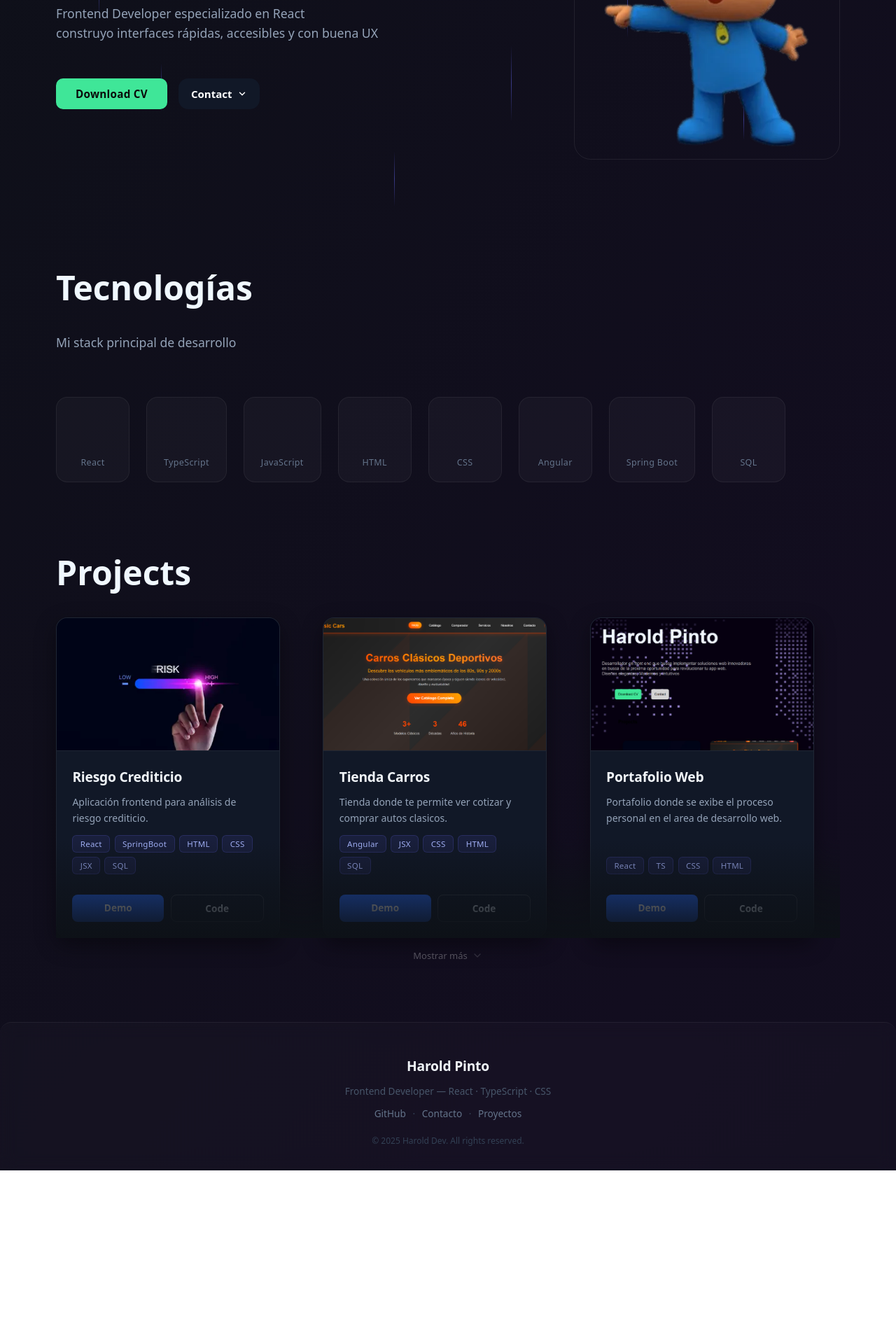
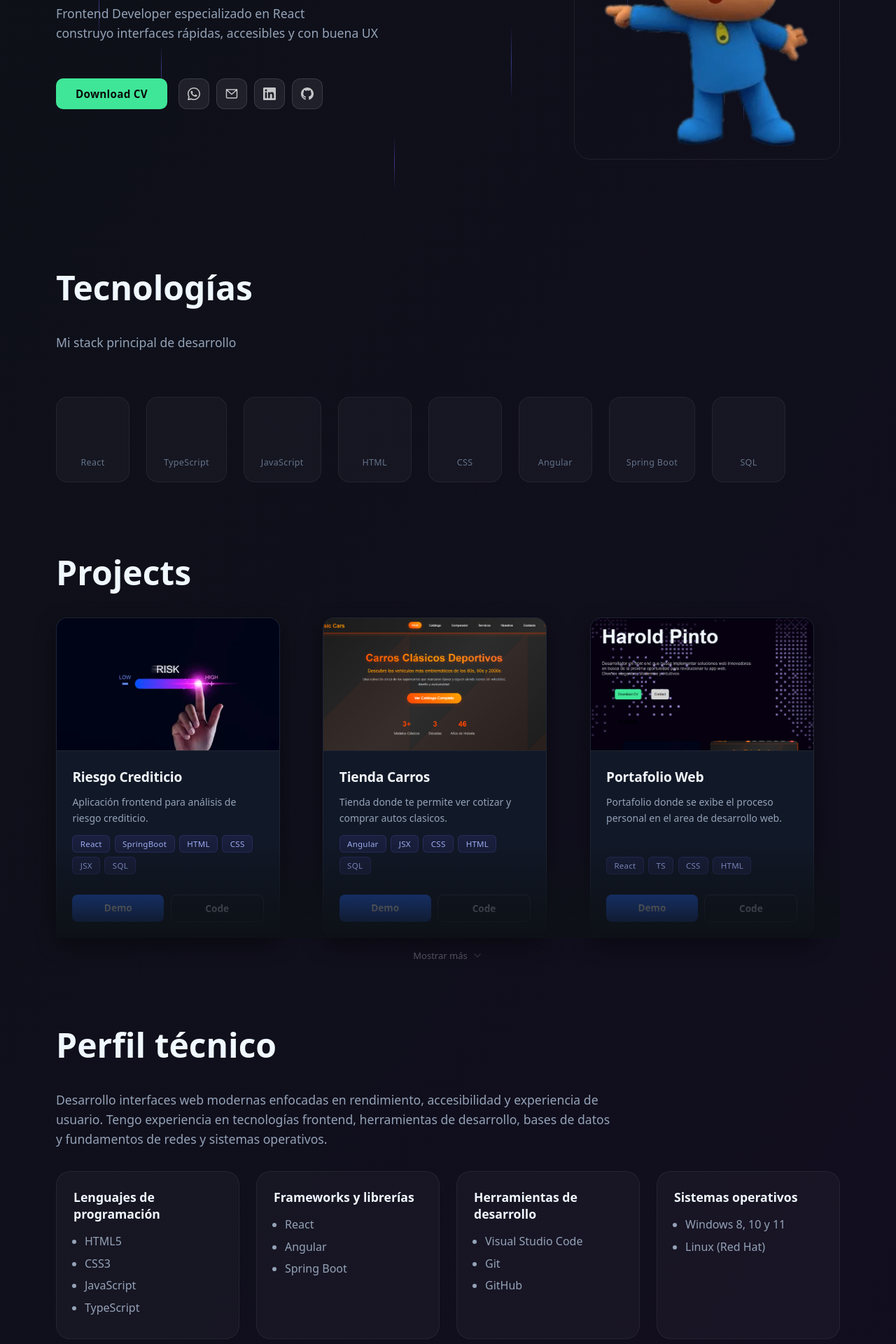
Before and after one commit to HaroldPSuarez/Portafolio-Dev, a React (Vite) app in the folder Portafolio/: page / in a window 1280 px wide. Shown: the part 420-2340 px from the top of the page at 70% size. Before the commit the page ends 2092 px from the top, so only its background shows below. Built offline with nearby package versions, Linux system fonts and the light colour scheme; some icons are missing.

Commit message:
feat: enhance contact section with responsive icons and tooltips; add technical profile section to home page

```diff
--- a/Portafolio/src/components/BtonContact/Contact/Contact.css
+++ b/Portafolio/src/components/BtonContact/Contact/Contact.css
@@ -1,119 +1,93 @@
-.contact-wrapper {
-  position: relative;
-  display: inline-block;
+.contact-icons {
+  display: flex;
+  align-items: center;
+  gap: 10px;
+  flex-wrap: wrap;
 }
 
-/* BOTÓN */
+.contact-icon-btn {
+  position: relative;
 
-.ContactBtn {
   display: flex;
   align-items: center;
-  gap: 8px;
+  justify-content: center;
 
-  padding: 12px 18px;
+  width: 44px;
+  height: 44px;
 
-  border: none;
-  border-radius: 14px;
+  border-radius: 12px;
 
-  background: #111827;
-  color: white;
+  background: rgba(255, 255, 255, 0.07);
+  border: 1px solid rgba(255, 255, 255, 0.12);
 
-  font-size: 15px;
-  font-weight: 600;
+  color: rgba(255, 255, 255, 0.75);
 
-  cursor: pointer;
+  text-decoration: none;
 
   transition:
-    background 0.25s ease,
+    background 0.2s ease,
+    border-color 0.2s ease,
+    color 0.2s ease,
     transform 0.2s ease;
 }
 
-.ContactBtn:hover {
-  background: #1f2937;
-  transform: translateY(-1px);
+.contact-icon-btn:hover {
+  background: rgba(255, 255, 255, 0.13);
+  border-color: rgba(255, 255, 255, 0.28);
+  color: #ffffff;
+  transform: translateY(-2px);
 }
 
-.contact-chevron {
-  transition: transform 0.25s ease;
+.contact-icon-btn:active {
+  transform: translateY(0px) scale(0.96);
 }
 
-.ContactBtn.open .contact-chevron {
-  transform: rotate(180deg);
+/* Tooltip */
+
+.contact-icon-tooltip {
+  position: absolute;
+  bottom: calc(100% + 8px);
+  left: 50%;
+  transform: translateX(-50%) translateY(4px);
+
+  background: #1f2937;
+  color: #f1f5f9;
+  font-size: 12px;
+  font-weight: 500;
+  white-space: nowrap;
+
+  padding: 5px 10px;
+  border-radius: 8px;
+
+  pointer-events: none;
+  opacity: 0;
+
+  transition:
+    opacity 0.18s ease,
+    transform 0.18s ease;
 }
 
-/* DROPDOWN */
-
-.contact-dropdown {
+.contact-icon-tooltip::after {
+  content: "";
   position: absolute;
-
-  top: calc(100% + 12px);
-  left: 0;
-
-  min-width: 220px;
-
-  display: flex;
-  flex-direction: column;
-  gap: 8px;
-
-  padding: 10px;
-
-  border-radius: 18px;
-
-  background: rgba(17, 24, 39, 0.95);
-
-  backdrop-filter: blur(14px);
-
-  box-shadow:
-    0 10px 30px rgba(0, 0, 0, 0.25);
-
-  opacity: 0;
-  pointer-events: none;
-
-  transform: translateY(-10px) scale(0.98);
-
-  transition:
-    opacity 0.25s ease,
-    transform 0.25s ease;
-
-  z-index: 100;
+  top: 100%;
+  left: 50%;
+  transform: translateX(-50%);
+  border: 5px solid transparent;
+  border-top-color: #1f2937;
 }
 
-.contact-dropdown.open {
+.contact-icon-btn:hover .contact-icon-tooltip {
   opacity: 1;
-  pointer-events: auto;
-
-  transform: translateY(0) scale(1);
+  transform: translateX(-50%) translateY(0);
 }
 
-/* OPCIONES */
+/* Responsive: en pantallas muy pequeñas los iconos se achican un poco */
 
-.contact-option {
-  display: flex;
-  align-items: center;
-  gap: 12px;
-
-  padding: 12px 14px;
-
-  border-radius: 12px;
-
-  text-decoration: none;
-  color: #f8fafc;
-
-  font-size: 14px;
-  font-weight: 500;
-
-  transition:
-    background 0.2s ease,
-    transform 0.2s ease;
+@media (max-width: 400px) {
+  .contact-icon-btn {
+    width: 40px;
+    height: 40px;
+    border-radius: 10px;
+  }
 }
-
-.contact-option:hover {
-  background: rgba(255, 255, 255, 0.08);
-  transform: translateX(3px);
-}
-
-.contact-icon {
-  display: flex;
-  align-items: center;
-  justify-content: center;
-}
--- a/Portafolio/src/components/BtonContact/Contact/Contact.tsx
+++ b/Portafolio/src/components/BtonContact/Contact/Contact.tsx
@@ -1,4 +1,3 @@
-import { useState, useEffect, useRef } from "react";
 import "./Contact.css";
 
 const contacts = [
@@ -6,9 +5,8 @@ const contacts = [
     id: 1,
     label: "WhatsApp",
     href: "https://wa.me/3114500319",
-    color: "#25d366",
     icon: (
-      <svg width="17" height="17" viewBox="0 0 24 24" fill="currentColor">
+      <svg width="18" height="18" viewBox="0 0 24 24" fill="currentColor">
         <path d="M17.472 14.382c-.297-.149-1.758-.867-2.03-.967-.273-.099-.471-.148-.67.15-.197.297-.767.966-.94 1.164-.173.199-.347.223-.644.075-.297-.15-1.255-.463-2.39-1.475-.883-.788-1.48-1.761-1.653-2.059-.173-.297-.018-.458.13-.606.134-.133.298-.347.446-.52.149-.174.198-.298.298-.497.099-.198.05-.371-.025-.52-.075-.149-.669-1.612-.916-2.207-.242-.579-.487-.5-.669-.51-.173-.008-.371-.01-.57-.01-.198 0-.52.074-.792.372-.272.297-1.04 1.016-1.04 2.479 0 1.462 1.065 2.875 1.213 3.074.149.198 2.096 3.2 5.077 4.487.709.306 1.262.489 1.694.625.712.227 1.36.195 1.871.118.571-.085 1.758-.719 2.006-1.413.248-.694.248-1.289.173-1.413-.074-.124-.272-.198-.57-.347z" />
         <path d="M12 0C5.373 0 0 5.373 0 12c0 2.123.554 4.17 1.535 5.943L.057 23.857a.5.5 0 0 0 .612.612l5.984-1.463A11.945 11.945 0 0 0 12 24c6.627 0 12-5.373 12-12S18.627 0 12 0zm0 21.882a9.877 9.877 0 0 1-5.034-1.378l-.36-.214-3.733.913.944-3.64-.235-.374A9.869 9.869 0 0 1 2.118 12C2.118 6.533 6.533 2.118 12 2.118c5.467 0 9.882 4.415 9.882 9.882 0 5.467-4.415 9.882-9.882 9.882z" />
       </svg>
@@ -18,11 +16,10 @@ const contacts = [
     id: 2,
     label: "Correo",
     href: "mailto:harolpintosuarez54321@gmail.com",
-    color: "#94a3b8",
     icon: (
       <svg
-        width="17"
-        height="17"
+        width="18"
+        height="18"
         viewBox="0 0 24 24"
         fill="none"
         stroke="currentColor"
@@ -39,9 +36,8 @@ const contacts = [
     id: 3,
     label: "LinkedIn",
     href: "https://linkedin.com/in/tu-perfil",
-    color: "#0a66c2",
     icon: (
-      <svg width="17" height="17" viewBox="0 0 24 24" fill="currentColor">
+      <svg width="18" height="18" viewBox="0 0 24 24" fill="currentColor">
         <path d="M20.447 20.452h-3.554v-5.569c0-1.328-.027-3.037-1.852-3.037-1.853 0-2.136 1.445-2.136 2.939v5.667H9.351V9h3.414v1.561h.046c.477-.9 1.637-1.85 3.37-1.85 3.601 0 4.267 2.37 4.267 5.455v6.286zM5.337 7.433a2.062 2.062 0 0 1-2.063-2.065 2.064 2.064 0 1 1 2.063 2.065zm1.782 13.019H3.555V9h3.564v11.452zM22.225 0H1.771C.792 0 0 .774 0 1.729v20.542C0 23.227.792 24 1.771 24h20.451C23.2 24 24 23.227 24 22.271V1.729C24 .774 23.2 0 22.222 0h.003z" />
       </svg>
     ),
@@ -50,9 +46,8 @@ const contacts = [
     id: 4,
     label: "GitHub",
     href: "https://github.com/HaroldPSuarez",
-    color: "#e2e8f0",
     icon: (
-      <svg width="17" height="17" viewBox="0 0 24 24" fill="currentColor">
+      <svg width="18" height="18" viewBox="0 0 24 24" fill="currentColor">
         <path d="M12 0C5.374 0 0 5.373 0 12c0 5.302 3.438 9.8 8.207 11.387.599.111.793-.261.793-.577v-2.234c-3.338.726-4.033-1.416-4.033-1.416-.546-1.387-1.333-1.756-1.333-1.756-1.089-.745.083-.729.083-.729 1.205.084 1.839 1.237 1.839 1.237 1.07 1.834 2.807 1.304 3.492.997.107-.775.418-1.305.762-1.604-2.665-.305-5.467-1.334-5.467-5.931 0-1.311.469-2.381 1.236-3.221-.124-.303-.535-1.524.117-3.176 0 0 1.008-.322 3.301 1.23A11.509 11.509 0 0 1 12 5.803c1.02.005 2.047.138 3.006.404 2.291-1.552 3.297-1.23 3.297-1.23.653 1.653.242 2.874.118 3.176.77.84 1.235 1.911 1.235 3.221 0 4.609-2.807 5.624-5.479 5.921.43.372.823 1.102.823 2.222v3.293c0 .319.192.694.801.576C20.566 21.797 24 17.3 24 12c0-6.627-5.373-12-12-12z" />
       </svg>
     ),
@@ -60,66 +55,22 @@ const contacts = [
 ];
 
 function Contact() {
-  const [open, setOpen] = useState(false);
-  const ref = useRef<HTMLDivElement>(null);
-
-  useEffect(() => {
-    const handleClickOutside = (e: MouseEvent) => {
-      if (ref.current && !ref.current.contains(e.target as Node)) {
-        setOpen(false);
-      }
-    };
-
-    document.addEventListener("mousedown", handleClickOutside);
-
-    return () => {
-      document.removeEventListener("mousedown", handleClickOutside);
-    };
-  }, []);
-
   return (
-    <div className="contact-wrapper" ref={ref}>
-      <button
-        className={`ContactBtn ${open ? "open" : ""}`}
-        onClick={() => setOpen((prev) => !prev)}
-      >
-        Contact
-        <svg
-          className="contact-chevron"
-          width="14"
-          height="14"
-          viewBox="0 0 24 24"
-          fill="none"
-          stroke="currentColor"
-          strokeWidth="2.5"
-          strokeLinecap="round"
-          strokeLinejoin="round"
-        >
-          <polyline points="6 9 12 15 18 9" />
-        </svg>
-      </button>
-
-      <div className={`contact-dropdown ${open ? "open" : ""}`}>
-        {contacts.map((item, i) => (
+    <div className="contact-icons">
+      {contacts.map((item) => (
         <a
           key={item.id}
           href={item.href}
           target="_blank"
           rel="noreferrer"
-            className="contact-option"
-            style={{
-              transitionDelay: open ? `${i * 55}ms` : "0ms",
-            }}
-            onClick={() => setOpen(false)}
+          className="contact-icon-btn"
+          aria-label={item.label}
+          title={item.label}
         >
-            <span className="contact-icon" style={{ color: item.color }}>
           {item.icon}
-            </span>
-
-            <span>{item.label}</span>
+          <span className="contact-icon-tooltip">{item.label}</span>
         </a>
       ))}
-      </div>
     </div>
   );
 }
--- a/Portafolio/src/components/Header/Header.css
+++ b/Portafolio/src/components/Header/Header.css
@@ -12,10 +12,9 @@
   border-radius: 2em;
   padding: 0.5em 1em;
   width: fit-content;
-  max-width: 90%;
+  max-width: calc(100vw - 2rem);
   box-sizing: border-box;
 
-  /* centrado + estado inicial visible */
   transform: translateX(-50%) translateY(0);
   opacity: 1;
   transition: transform 0.3s ease, opacity 0.3s ease;
@@ -30,12 +29,12 @@
 /* ── Estados de visibilidad ── */
 .header--visible {
   opacity: 1;
-  transform: translateX(-50%) translateY(0);      /* ← siempre con el -50% */
+  transform: translateX(-50%) translateY(0);
 }
 
 .header--hidden {
   opacity: 0;
-  transform: translateX(-50%) translateY(-120%);  /* ← siempre con el -50% */
+  transform: translateX(-50%) translateY(-120%);
   pointer-events: none;
 }
 
@@ -44,10 +43,11 @@
   list-style: none;
   display: flex;
   align-items: center;
+  justify-content: center;
   gap: 0.5rem;
   margin: 0;
   padding: 0.4rem 0.6rem;
-  flex-wrap: wrap;
+  flex-wrap: nowrap; /* ← nunca rompe a segunda línea */
 }
 
 .menu li a {
@@ -58,6 +58,7 @@
   font-weight: 500;
   padding: 0.4rem 0.9rem;
   border-radius: 1em;
+  white-space: nowrap; /* ← el texto de cada link no se parte */
   transition: color 0.2s ease, background 0.2s ease;
 }
 
@@ -69,24 +70,11 @@
 /* ── Responsive tablet ── */
 @media (max-width: 768px) {
   .Header {
-    width: 90%;
-    padding: 0.4em 0.8em;
+    padding: 0.4em 0.6em;
   }
 
   .menu {
-    gap: 0.2rem;
-  }
-
-  .menu li a {
-    font-size: 0.85rem;
-    padding: 0.35rem 0.7rem;
-  }
-}
-
-/* ── Responsive móvil ── */
-@media (max-width: 480px) {
-  .Header {
-    width: 95%;
+    gap: 0.1rem;
   }
 
   .menu li a {
@@ -94,3 +82,19 @@
     padding: 0.3rem 0.55rem;
   }
 }
+
+/* ── Responsive móvil ── */
+@media (max-width: 480px) {
+  .Header {
+    padding: 0.3em 0.4em;
+  }
+
+  .menu {
+    gap: 0;
+  }
+
+  .menu li a {
+    font-size: 0.72rem;
+    padding: 0.25rem 0.4rem;
+  }
+}
--- a/Portafolio/src/components/ProjectsSection/ProjectsSection.css
+++ b/Portafolio/src/components/ProjectsSection/ProjectsSection.css
@@ -28,7 +28,7 @@
     to bottom,
     transparent 0%,
     rgba(13, 17, 23, 0.6) 50%,
-    #0d1117 100%    /* ← tu color de fondo */
+    #0d1117 100%
   );
   transition: opacity 0.5s ease;
 }
@@ -64,7 +64,9 @@
 /* ── Chevron ── */
 .projects-show-more .chevron {
   opacity: 0.5;
-  transition: transform 0.4s cubic-bezier(0.4, 0, 0.2, 1), opacity 0.25s ease;
+  transition:
+    transform 0.4s cubic-bezier(0.4, 0, 0.2, 1),
+    opacity 0.25s ease;
 }
 
 .projects-show-more:hover .chevron {
@@ -74,3 +76,25 @@
 .projects-show-more.open .chevron {
   transform: rotate(180deg);
 }
+
+/* ── Grid de tarjetas ── */
+.PcardFlex {
+  display: grid;
+  grid-template-columns: repeat(3, 1fr);
+  gap: 1.5rem;
+  width: 100%;
+}
+
+/* pantalla mediana */
+@media (max-width: 1100px) {
+  .PcardFlex {
+    grid-template-columns: repeat(2, 1fr);
+  }
+}
+
+/* móvil */
+@media (max-width: 600px) {
+  .PcardFlex {
+    grid-template-columns: 1fr;
+  }
+}
--- a/Portafolio/src/pages/Home/Home.css
+++ b/Portafolio/src/pages/Home/Home.css
@@ -36,22 +36,18 @@
   border-radius: 24px;
   border: 1px solid rgba(255, 255, 255, 0.08);
 }
-
 .hero-title {
   font-size: 6rem;
   font-weight: 700;
   letter-spacing: -0.02em;
   line-height: 1.1;
   margin: 0;
+
+  white-space: nowrap;
 }
 
-article p {
-  font-size: 1.1rem;
-  font-weight: 400;
-  color: #94a3b8;
-  line-height: 1.6;
-}
-
+/* ── Texto ── */
+article p,
 p {
   font-size: 1.1rem;
   font-weight: 400;
@@ -64,9 +60,10 @@ p {
     text-align: center;
   }
 }
+
 /* ── Botones ── */
 .actions {
-  margin: 2rem 0 0 0;
+  margin: 2rem 0 0;
   display: flex;
   gap: 1rem;
   flex-wrap: wrap;
@@ -75,21 +72,22 @@ p {
 /* ── Títulos de sección ── */
 h2 {
   font-size: 3rem;
-  margin: 3rem 0 2rem 0;
+  margin: 3rem 0 2rem;
   color: aliceblue;
 }
 
 /* ── Tecnologías ── */
 .tech-section {
-  margin: 2rem 0 6rem 0;  /* ← solo cambia 4rem por 6rem */
+  margin: 2rem 0 6rem;
+}
 
-}
 .tech-subtitle {
   color: rgba(255, 255, 255, 0.35);
   font-size: 0.9rem;
   margin-top: -0.5rem;
   margin-bottom: 1.5rem;
 }
+
 .tech-grid {
   display: flex;
   flex-wrap: wrap;
@@ -133,20 +131,12 @@ h2 {
   color: #94a3b8;
 }
 
-/* ── Grid de tarjetas ── */
-.PcardFlex {
-  display: grid;
-  grid-template-columns: repeat(3, 1fr);
-  gap: 1.5rem;
-  width: 100%;
-}
-
 /* ── Tablet ── */
 @media (max-width: 900px) {
   .hero {
     gap: 1.5rem;
     min-height: auto;
-    padding: 3rem 0 2rem 0;
+    padding: 3rem 0 2rem;
   }
 
   .hero-image {
@@ -156,10 +146,6 @@ h2 {
 
   .hero-title {
     font-size: 4rem;
-  }
-
-  .PcardFlex {
-    grid-template-columns: repeat(2, 1fr);
   }
 }
 
@@ -177,11 +163,13 @@ h2 {
     height: 220px;
   }
 
+ @media (max-width: 600px) {
   .hero-title {
     font-size: 2.5rem;
     line-height: 1.2;
+    white-space: normal;
   }
-
+}
   article p {
     font-size: 1rem;
     margin-top: 0.75rem;
@@ -191,14 +179,14 @@ h2 {
   .actions {
     flex-direction: column;
     align-items: center;
+    justify-content: center;
     gap: 0.75rem;
-    margin: 1.5rem 0 0 0;
-    justify-content: center;
+    margin: 1.5rem 0 0;
   }
 
   h2 {
     font-size: 2rem;
-    margin: 2rem 0 1rem 0;
+    margin: 2rem 0 1rem;
     text-align: center;
   }
 
@@ -210,8 +198,53 @@ h2 {
   .tech-item {
     padding: 1rem 1.2rem;
   }
+}
 
-  .PcardFlex {
-    grid-template-columns: 1fr;
-  }
+/* ── Perfil técnico ── */
+.profile-section {
+  margin: 5rem 0;
 }
+
+.profile-description {
+  max-width: 800px;
+  margin-bottom: 2rem;
+}
+
+.profile-grid {
+  display: grid;
+  grid-template-columns: repeat(auto-fit, minmax(260px, 1fr));
+  gap: 1.5rem;
+}
+
+.profile-card {
+  padding: 1.5rem;
+  border-radius: 20px;
+  background: rgba(255, 255, 255, 0.03);
+  border: 1px solid rgba(255, 255, 255, 0.06);
+  transition:
+    transform 0.25s ease,
+    border-color 0.25s ease,
+    background 0.25s ease;
+}
+
+.profile-card:hover {
+  transform: translateY(-4px);
+  background: rgba(255, 255, 255, 0.05);
+  border-color: rgba(255, 255, 255, 0.12);
+}
+
+.profile-card h3 {
+  margin-bottom: 1rem;
+  font-size: 1.1rem;
+  color: aliceblue;
+}
+
+.profile-card ul {
+  padding-left: 1rem;
+  margin: 0;
+}
+
+.profile-card li {
+  margin-bottom: 0.6rem;
+  color: #94a3b8;
+}
--- a/Portafolio/src/pages/Home/Home.tsx
+++ b/Portafolio/src/pages/Home/Home.tsx
@@ -86,7 +86,79 @@ function Home() {
       </section>
 
       {/* ← reemplaza la sección de projects anterior por esta línea */}
-      <ProjectsSection projects={projects} initialVisible={3} />
+      <ProjectsSection
+        projects={projects}
+        initialVisible={
+          window.innerWidth <= 600 ? 2 : window.innerWidth <= 1100 ? 4 : 3
+        }
+      />
+
+      <section className="profile-section">
+        <h2>Perfil técnico</h2>
+
+        <p className="profile-description">
+          Desarrollo interfaces web modernas enfocadas en rendimiento,
+          accesibilidad y experiencia de usuario. Tengo experiencia en
+          tecnologías frontend, herramientas de desarrollo, bases de datos y
+          fundamentos de redes y sistemas operativos.
+        </p>
+
+        <div className="profile-grid">
+          <div className="profile-card">
+            <h3>Lenguajes de programación</h3>
+            <ul>
+              <li>HTML5</li>
+              <li>CSS3</li>
+              <li>JavaScript</li>
+              <li>TypeScript</li>
+            </ul>
+          </div>
+
+          <div className="profile-card">
+            <h3>Frameworks y librerías</h3>
+            <ul>
+              <li>React</li>
+              <li>Angular</li>
+              <li>Spring Boot</li>
+            </ul>
+          </div>
+
+          <div className="profile-card">
+            <h3>Herramientas de desarrollo</h3>
+            <ul>
+              <li>Visual Studio Code</li>
+              <li>Git</li>
+              <li>GitHub</li>
+            </ul>
+          </div>
+
+          <div className="profile-card">
+            <h3>Sistemas operativos</h3>
+            <ul>
+              <li>Windows 8, 10 y 11</li>
+              <li>Linux (Red Hat)</li>
+            </ul>
+          </div>
+
+          <div className="profile-card">
+            <h3>Bases de datos</h3>
+            <ul>
+              <li>SQL</li>
+              <li>MySQL</li>
+            </ul>
+          </div>
+
+          <div className="profile-card">
+            <h3>Redes y conocimientos técnicos</h3>
+            <ul>
+              <li>Direccionamiento IP</li>
+              <li>Subnetting básico</li>
+              <li>Configuración de redes</li>
+              <li>Topologías y conectividad</li>
+            </ul>
+          </div>
+        </div>
+      </section>
     </main>
   );
 }
```
Lines whose indentation alone changed are shown as unchanged.
